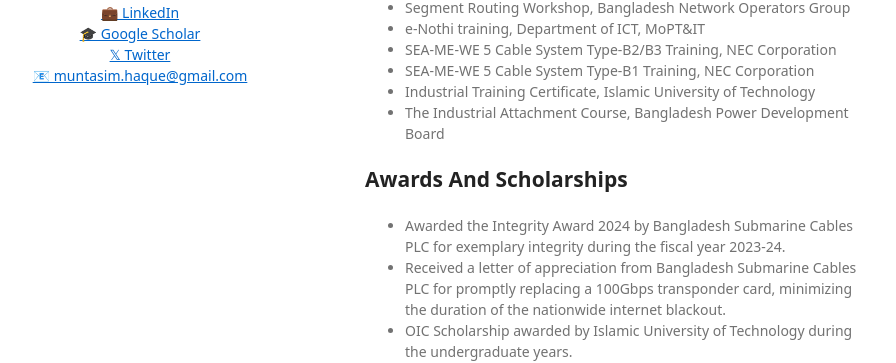
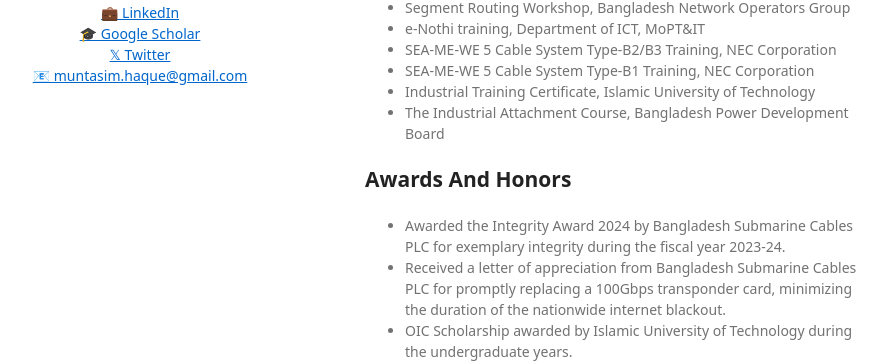
Before and after one commit to muntasimulhaque/muntasimulhaque.github.io, a Jekyll site: the page built from index.md, in a window 1280 px wide and 900 px high, scrolled down 2119 px. Shown: the part 338-701 px from the top of the window, without its empty margins (205-1101 px from the left). Built offline with Jekyll 4.4.1, drawn with Linux system fonts in a browser that asks for light colours; our own code applies the rules of GitHub Pages for plain Markdown files; some of the changed text lies outside the part shown.

Commit message:
Update index.md

```diff
--- a/index.md
+++ b/index.md
@@ -93,7 +93,7 @@
 - Industrial Training Certificate, Islamic University of Technology
 - The Industrial Attachment Course, Bangladesh Power Development Board
 
-## Awards And Scholarships
+## Awards And Honors
 
 - Awarded the Integrity Award 2024 by Bangladesh Submarine Cables PLC for exemplary integrity during the fiscal year 2023-24.
 - Received a letter of appreciation from Bangladesh Submarine Cables PLC for promptly replacing a 100Gbps transponder card, minimizing the duration of the nationwide internet blackout.
```
Also changed, not shown: other parts of index.md (+1 -1 lines).
